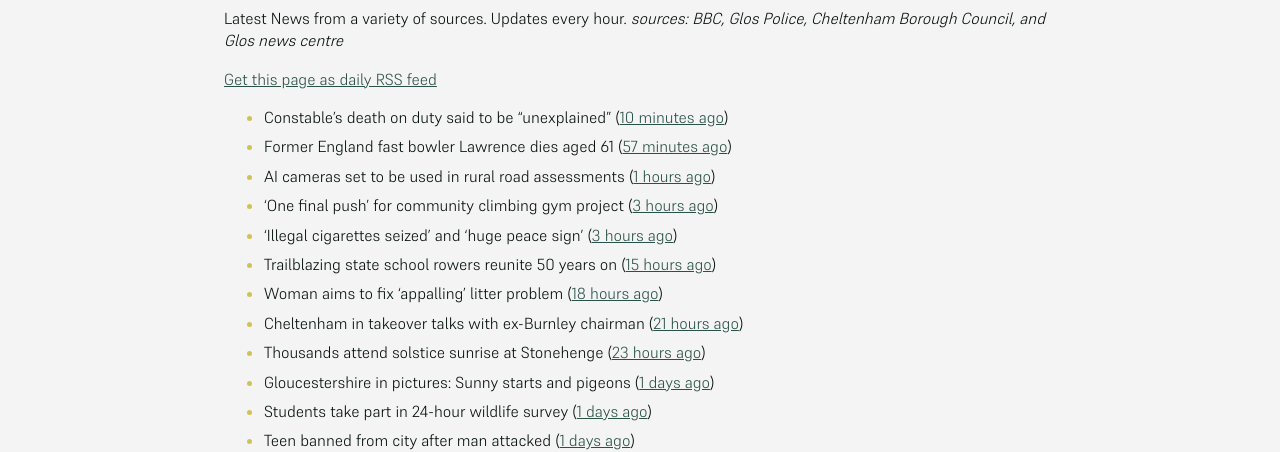
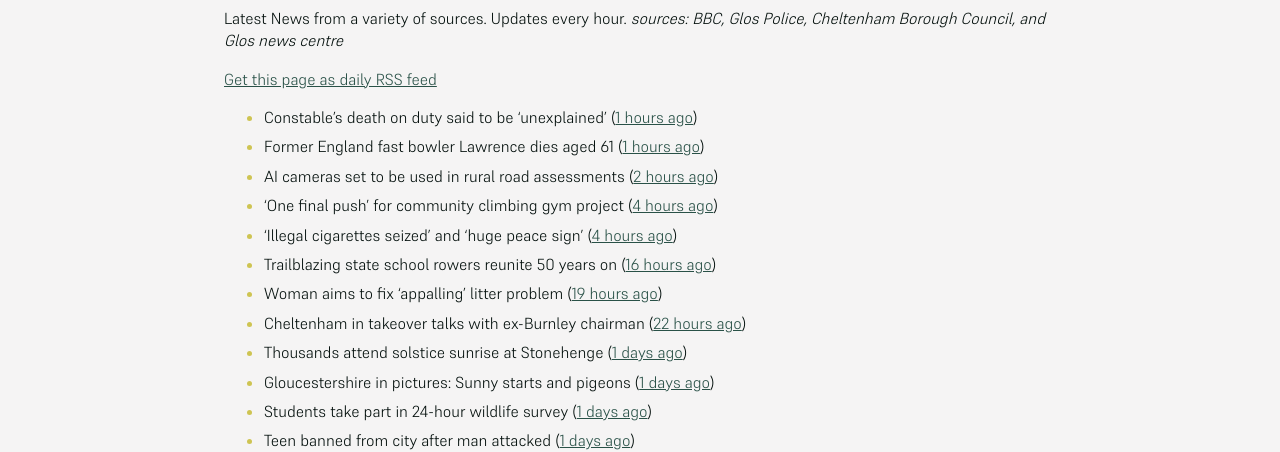
Before and after one commit to mat-0/cheltenham-open-data, a Jekyll site: the page built from _pages/news.md, in a window 1280 px wide. Shown: the part 266-718 px from the top of the page. Built offline with Jekyll 4.4.1, drawn with Linux system fonts in a browser that asks for light colours.

Commit message:
Updated 2025-06-22 10:57:58

```diff
--- a/_pages/news.md
+++ b/_pages/news.md
@@ -12,15 +12,15 @@ _sources: BBC, Glos Police, Cheltenham Borough Council, and Glos news centre_
 [Get this page as daily RSS feed](/daily.rss)
 
 <!-- news_marker starts -->
-- Constable's death on duty said to be "unexplained" ([10 minutes ago](https://www.bbc.com/news/articles/c39z0d12k88o))
-- Former England fast bowler Lawrence dies aged 61 ([57 minutes ago](https://www.bbc.com/sport/cricket/articles/c07d973k0zzo))
-- AI cameras set to be used in rural road assessments ([1 hours ago](https://www.bbc.com/news/articles/c62g921l14jo))
-- 'One final push' for community climbing gym project ([3 hours ago](https://www.bbc.com/news/articles/cx2v55q5kpeo))
-- 'Illegal cigarettes seized' and 'huge peace sign' ([3 hours ago](https://www.bbc.com/news/articles/cy9x4grl3zno))
-- Trailblazing state school rowers reunite 50 years on ([15 hours ago](https://www.bbc.com/news/articles/ce9xgerg0n5o))
-- Woman aims to fix 'appalling' litter problem ([18 hours ago](https://www.bbc.com/news/articles/cqjq05rv191o))
-- Cheltenham in takeover talks with ex-Burnley chairman ([21 hours ago](https://www.bbc.com/sport/football/articles/ckg3v5135meo))
-- Thousands attend solstice sunrise at Stonehenge ([23 hours ago](https://www.bbc.com/news/articles/cg75gp1y233o))
+- Constable's death on duty said to be 'unexplained' ([1 hours ago](https://www.bbc.com/news/articles/c39z0d12k88o))
+- Former England fast bowler Lawrence dies aged 61 ([1 hours ago](https://www.bbc.com/sport/cricket/articles/c07d973k0zzo))
+- AI cameras set to be used in rural road assessments ([2 hours ago](https://www.bbc.com/news/articles/c62g921l14jo))
+- 'One final push' for community climbing gym project ([4 hours ago](https://www.bbc.com/news/articles/cx2v55q5kpeo))
+- 'Illegal cigarettes seized' and 'huge peace sign' ([4 hours ago](https://www.bbc.com/news/articles/cy9x4grl3zno))
+- Trailblazing state school rowers reunite 50 years on ([16 hours ago](https://www.bbc.com/news/articles/ce9xgerg0n5o))
+- Woman aims to fix 'appalling' litter problem ([19 hours ago](https://www.bbc.com/news/articles/cqjq05rv191o))
+- Cheltenham in takeover talks with ex-Burnley chairman ([22 hours ago](https://www.bbc.com/sport/football/articles/ckg3v5135meo))
+- Thousands attend solstice sunrise at Stonehenge ([1 days ago](https://www.bbc.com/news/articles/cg75gp1y233o))
 - Gloucestershire in pictures: Sunny starts and pigeons ([1 days ago](https://www.bbc.com/news/articles/cwye9g90870o))
 - Students take part in 24-hour wildlife survey ([1 days ago](https://www.bbc.com/news/articles/cn41ze3r27zo))
 - Teen banned from city after man attacked ([1 days ago](https://www.bbc.com/news/articles/c75rl4we60wo))
```
Also changed, not shown: _data/flood.json (+4 -4 lines), index.md (+5 -5 lines).
